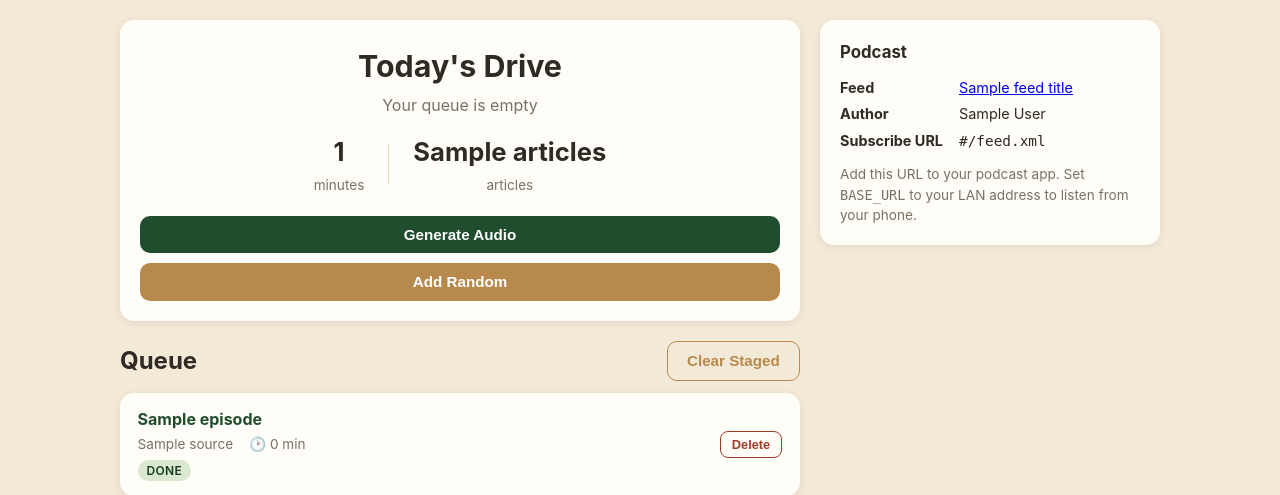
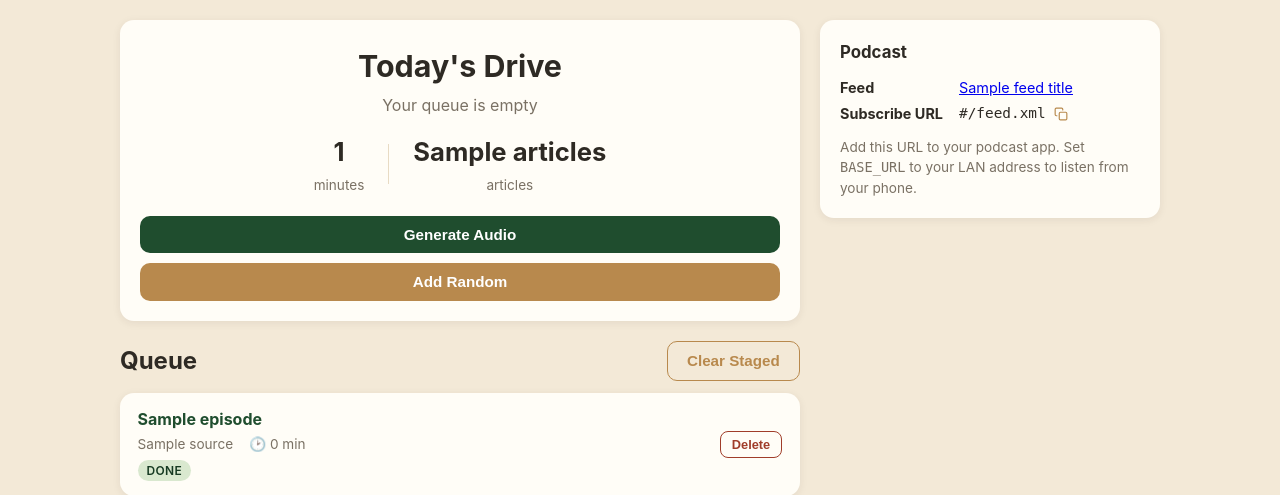
Before and after one commit to kylesezhi/wallabag-podcast, a FastAPI app: template templates/index.html in a window 1280 px wide. Shown: the part 59-554 px from the top of the page. Run offline with FastAPI, Linux system fonts and the light colour scheme; the template is opened without the code that fills it: most values are stand-ins (such as "Sample title", 1, 10 or a date in 2020); parts of the project's set-up code (start-up, migrations or seed data) failed here and were passed over.

Commit message:
Remove feed author, add copy to clipboard button

```diff
--- a/app/config.py
+++ b/app/config.py
@@ -51,7 +51,6 @@ class Settings(BaseSettings):
     MIN_TEXT_CHARS: int = 200
     MAX_FETCH_PAGES: int = 50
     FEED_TITLE: str = "Kyle's Morning Podcast"
-    FEED_AUTHOR: str = "Kyle"
 
 
 # Resolve forward references introduced by `from __future__ import annotations`
--- a/app/main.py
+++ b/app/main.py
@@ -208,7 +208,6 @@ async def home(request: Request, message: str | None = None, error: str | None =
             "message": message,
             "error": error,
             "feed_title": settings.FEED_TITLE,
-            "feed_author": settings.FEED_AUTHOR,
             "base_url": settings.BASE_URL,
             "wallabag_url": settings.WALLABAG_URL,
         },
@@ -262,7 +261,6 @@ async def settings_page(
             "articles_min": _ARTICLES_PER_DRIVE_MIN,
             "articles_max": _ARTICLES_PER_DRIVE_MAX,
             "feed_title": settings.FEED_TITLE,
-            "feed_author": settings.FEED_AUTHOR,
             "base_url": settings.BASE_URL,
         },
     )
--- a/static/css/style.css
+++ b/static/css/style.css
@@ -458,6 +458,45 @@ a.queue-item-title:hover {
   overflow-wrap: anywhere;
 }
 
+.subscribe-url {
+  display: flex;
+  align-items: center;
+  gap: 0.4rem;
+}
+
+.btn-copy {
+  display: inline-flex;
+  align-items: center;
+  justify-content: center;
+  padding: 0.15rem;
+  border: none;
+  border-radius: 6px;
+  background: transparent;
+  color: var(--tan);
+  cursor: pointer;
+}
+
+.btn-copy:hover {
+  color: var(--green);
+  background: var(--cream-dark);
+}
+
+.btn-copy .icon-check {
+  display: none;
+}
+
+.btn-copy.copied {
+  color: var(--green);
+}
+
+.btn-copy.copied .icon-copy {
+  display: none;
+}
+
+.btn-copy.copied .icon-check {
+  display: block;
+}
+
 .podcast-hint {
   color: var(--text-muted);
   font-size: 0.85rem;
--- a/templates/index.html
+++ b/templates/index.html
@@ -96,10 +96,19 @@
       <dl class="podcast-meta">
         <dt>Feed</dt>
         <dd><a href="/feed.xml">{{ feed_title }}</a></dd>
-        <dt>Author</dt>
-        <dd>{{ feed_author }}</dd>
         <dt>Subscribe URL</dt>
-        <dd><code>{{ base_url }}/feed.xml</code></dd>
+        <dd class="subscribe-url">
+          <code>{{ base_url }}/feed.xml</code>
+          <button type="button" class="btn-copy" data-copy-url="{{ base_url }}/feed.xml" title="Copy subscribe URL" aria-label="Copy subscribe URL">
+            <svg class="icon-copy" aria-hidden="true" width="14" height="14" viewBox="0 0 24 24" fill="none" stroke="currentColor" stroke-width="2" stroke-linecap="round" stroke-linejoin="round">
+              <rect x="9" y="9" width="13" height="13" rx="2"></rect>
+              <path d="M5 15H4a2 2 0 0 1-2-2V4a2 2 0 0 1 2-2h9a2 2 0 0 1 2 2v1"></path>
+            </svg>
+            <svg class="icon-check" aria-hidden="true" width="14" height="14" viewBox="0 0 24 24" fill="none" stroke="currentColor" stroke-width="3" stroke-linecap="round" stroke-linejoin="round">
+              <polyline points="20 6 9 17 4 12"></polyline>
+            </svg>
+          </button>
+        </dd>
       </dl>
       <p class="podcast-hint">Add this URL to your podcast app. Set <code>BASE_URL</code> to your LAN address to listen from your phone.</p>
     </div>
--- a/templates/settings.html
+++ b/templates/settings.html
@@ -57,12 +57,10 @@
       <dl class="podcast-meta">
         <dt>Feed title</dt>
         <dd>{{ feed_title }}</dd>
-        <dt>Author</dt>
-        <dd>{{ feed_author }}</dd>
         <dt>Feed URL</dt>
         <dd><code>{{ base_url }}/feed.xml</code></dd>
       </dl>
-      <p class="section-hint">Change these via <code>FEED_TITLE</code>, <code>FEED_AUTHOR</code>, and <code>BASE_URL</code> in <code>.env</code>.</p>
+      <p class="section-hint">Change these via <code>FEED_TITLE</code> and <code>BASE_URL</code> in <code>.env</code>.</p>
     </section>
 
     <section class="card settings-section">
```
Also changed, not shown: app/rss.py (+1 -3 lines), docs/plans/feed-ui-tweaks.md (added, +29 -0 lines), docs/specs/config-and-env.md (+0 -1 lines), static/js/app.js (+49 -0 lines), tests/test_rss.py (+0 -1 lines), README.md, 1 other file.
